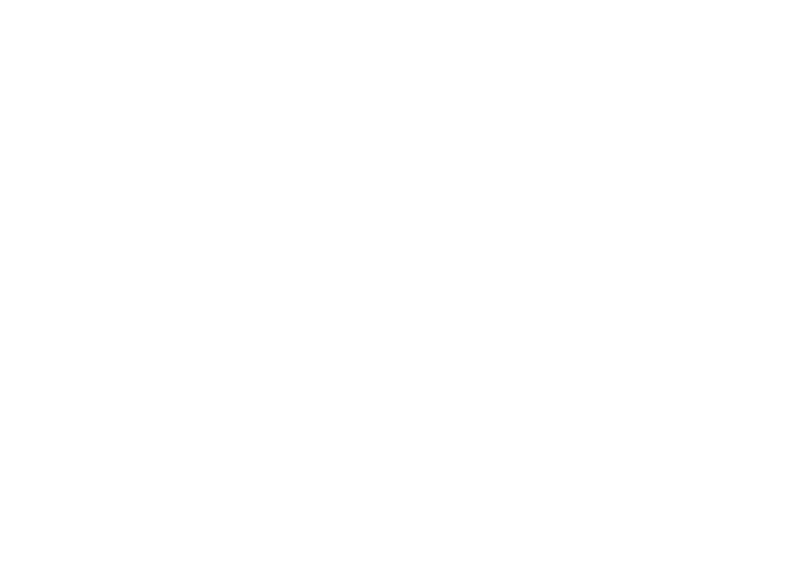
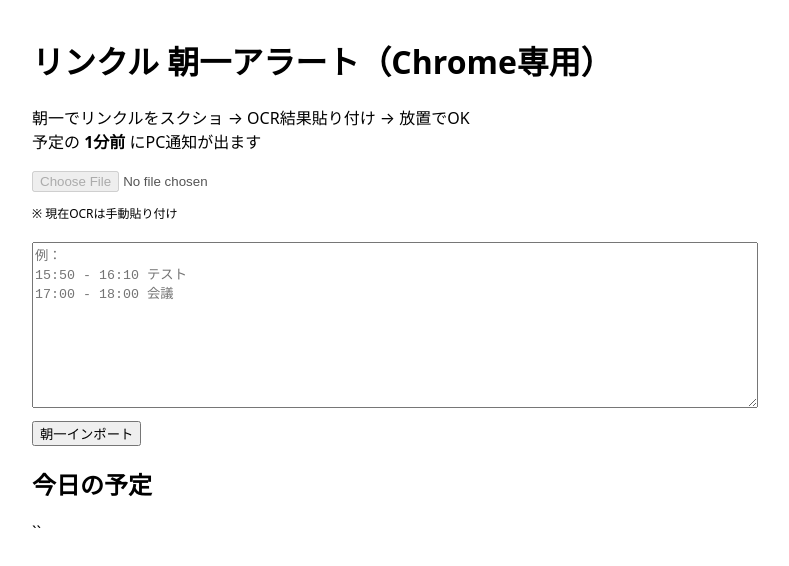
Before and after one commit to izuminakayama-rgb/wrinkle-alert, a plain HTML site: page index.html in a window 1280 px wide. Shown: the whole page, without its empty margins (248-1037 px from the left). Drawn offline with Linux system fonts and the light colour scheme.

Commit message:
Update index.html

```diff
--- a/index.html
+++ b/index.html
@@ -1,33 +1,85 @@
+<!DOCTYPE html>
+<html lang="ja">
+<head>
+  <meta charset="UTF-8" />
+  <title>リンクル 朝一アラート（Chrome専用）</title>
+  <style>
+    body {
+      font-family: system-ui, -apple-system, BlinkMacSystemFont;
+      padding: 16px;
+      max-width: 720px;
+      margin: auto;
+    }
+    textarea {
+      width: 100%;
+      height: 160px;
+      margin-top: 8px;
+    }
+    button {
+      margin-top: 8px;
+    }
+    ul {
+      margin-top: 12px;
+    }
+  </style>
+</head>
+<body>
+
+<h1>リンクル 朝一アラート（Chrome専用）</h1>
+<p>
+  朝一でリンクルをスクショ → OCR結果貼り付け → 放置でOK<br>
+  予定の <b>1分前</b> にPC通知が出ます
+</p>
+
+<input type="file" disabled />
+<p style="font-size: 12px;">※ 現在OCRは手動貼り付け</p>
+
+<textarea
+  id="ocrText"
+  placeholder="例：
+15:50 - 16:10 テスト
+17:00 - 18:00 会議">
+</textarea>
+
+<br>
+<button onclick="importSchedule()">朝一インポート</button>
+
+<h2>今日の予定</h2>
+<ul id="scheduleList"></ul>
+
 <script>
   if ("Notification" in window && Notification.permission !== "granted") {
     Notification.requestPermission();
   }
 
   function importSchedule() {
-    const text = document.getElementById("ocrText").value;
-    const lines = text.split("\n");
+    const textarea = document.getElementById("ocrText");
+    const list = document.getElementById("scheduleList");
+    list.innerHTML = "";
+
+    if (!textarea) {
+      alert("テキスト欄が見つかりません");
+      return;
+    }
+
+    const lines = textarea.value.split("\n");
     const regex = /(\d{1,2}:\d{2})\s*-\s*(\d{1,2}:\d{2})/;
     const today = new Date();
-    const list = document.getElementById("scheduleList");
-
-    list.innerHTML = "";
 
     lines.forEach(line => {
       const match = line.match(regex);
       if (!match) return;
 
-      const start = match[1];
-      const [h, m] = start.split(":").map(Number);
-
+      const [h, m] = match[1].split(":").map(Number);
       const startTime = new Date(today);
       startTime.setHours(h, m, 0, 0);
 
-      // ✅ 予定は必ず表示
+      // ✅ 表示は常に行う
       const li = document.createElement("li");
       li.textContent = `⏰ ${line.trim()}`;
       list.appendChild(li);
 
-      // ✅ 通知だけ未来のものに限定
+      // ✅ 通知は未来のみ
       const notifyAt = new Date(startTime.getTime() - 60 * 1000);
       const delay = notifyAt.getTime() - Date.now();
 
@@ -41,3 +93,7 @@
     });
   }
 </script>
+
+</body>
+</html>
+``
```
